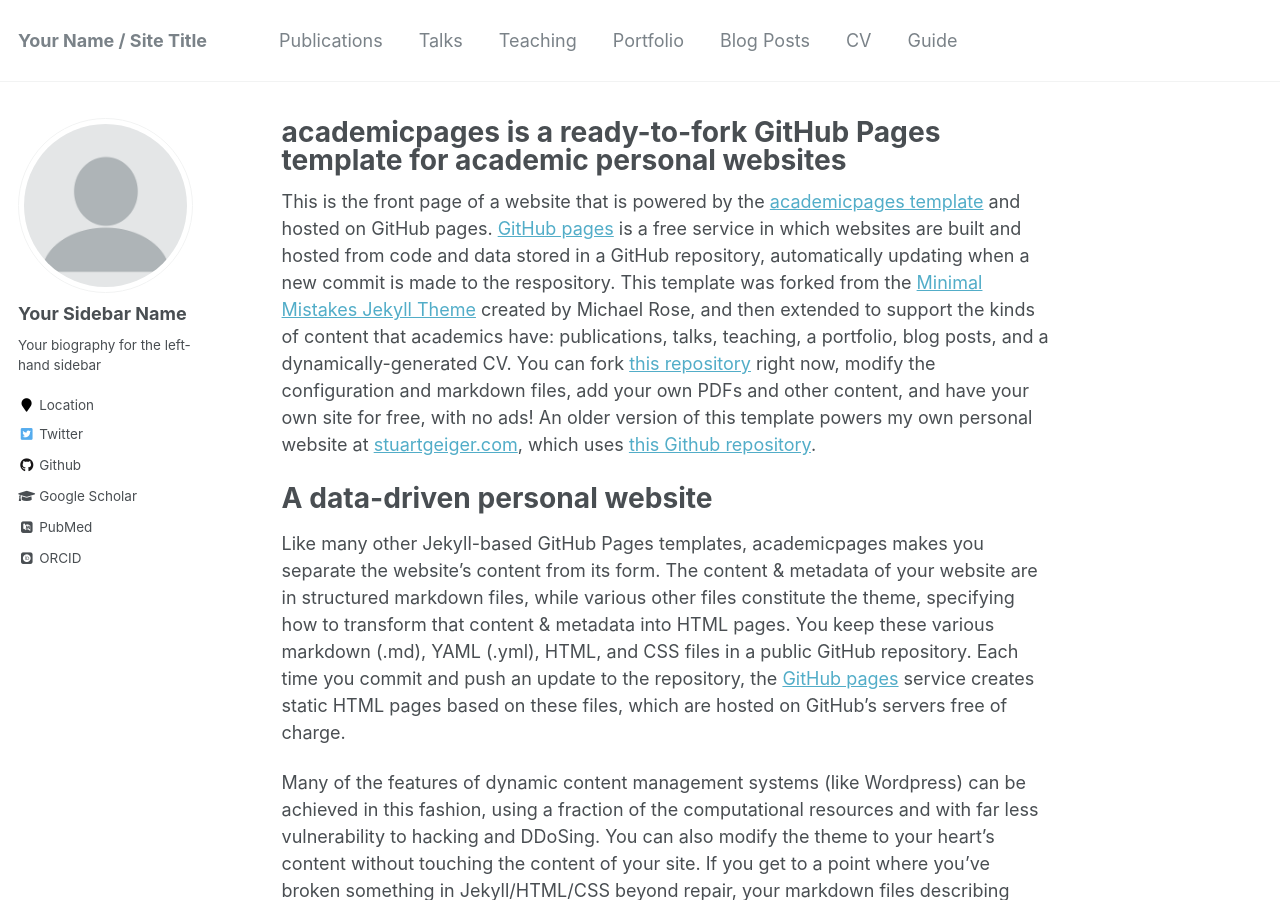
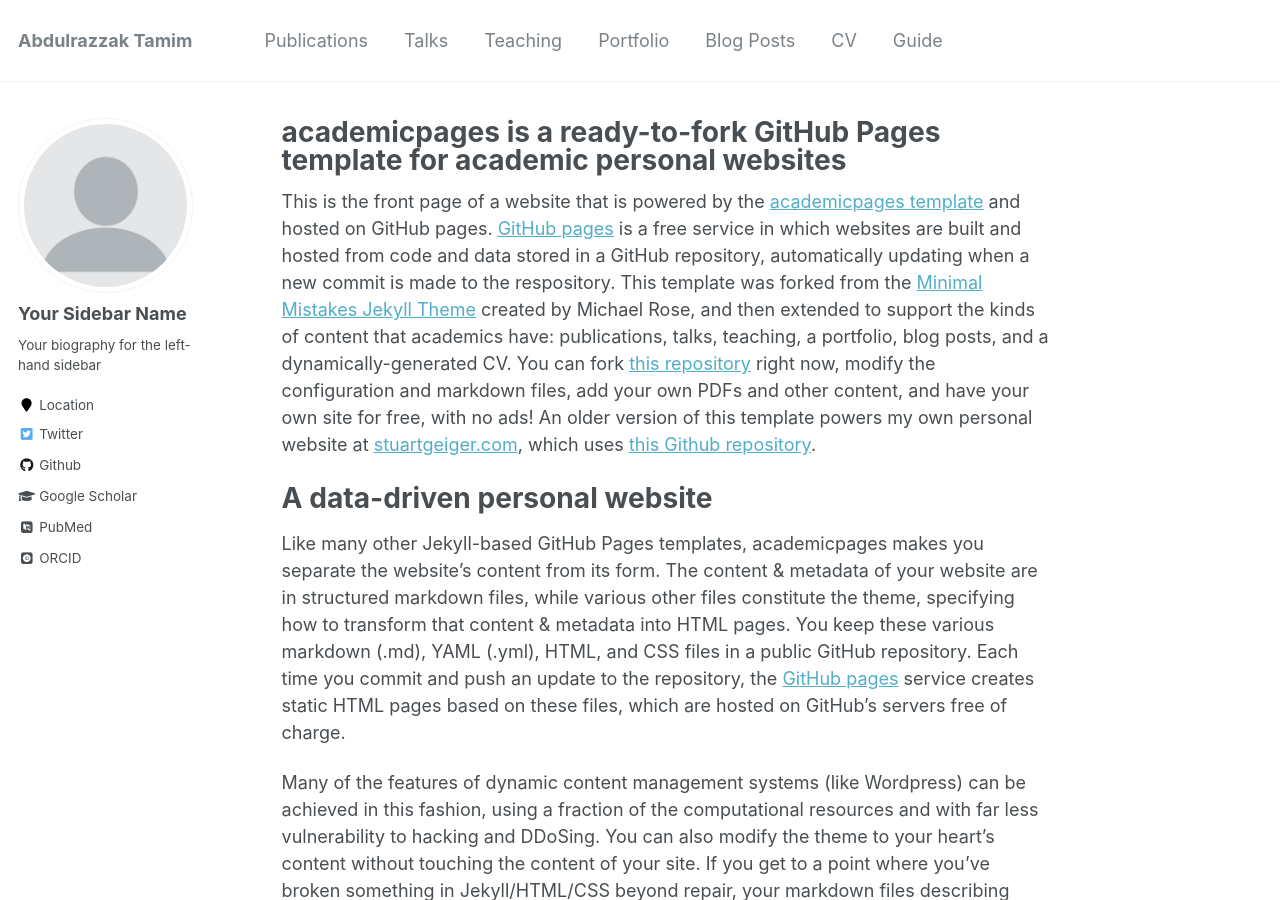
Before and after one commit to AbdulrazzakTamim/abdulrazzaktamim.github.io, a Jekyll site: the page built from _pages/about.md, in a window 1280 px wide and 900 px high. Built offline with Jekyll 4.4.1, drawn with Linux system fonts in a browser that asks for light colours; some web fonts are replaced.

Commit message:
Update _config.yml

```diff
--- a/_config.yml
+++ b/_config.yml
@@ -7,7 +7,7 @@
 
 # Site Settings
 locale                   : "en-US"
-title                    : "Your Name / Site Title"
+title                    : "Abdulrazzak Tamim"
 title_separator          : "-"
 name                     : &name "Your Name"
 description              : &description "personal description"
```
